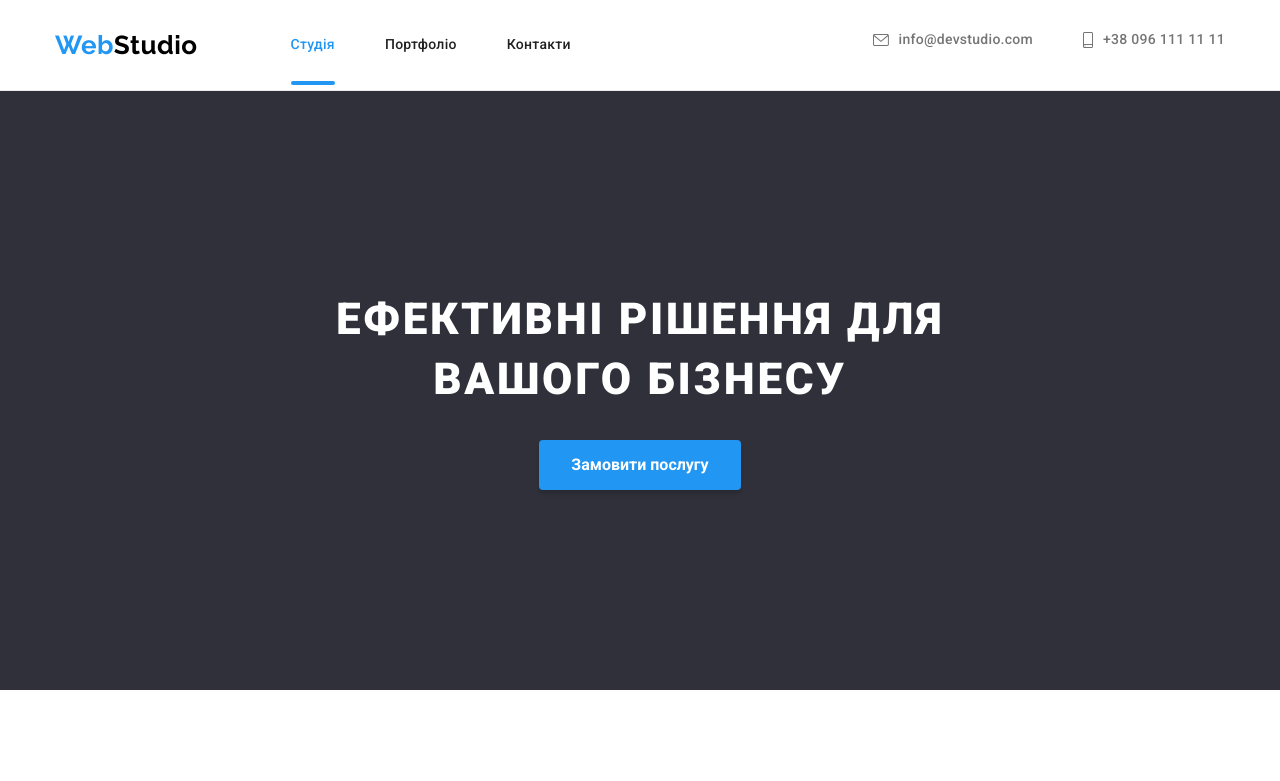
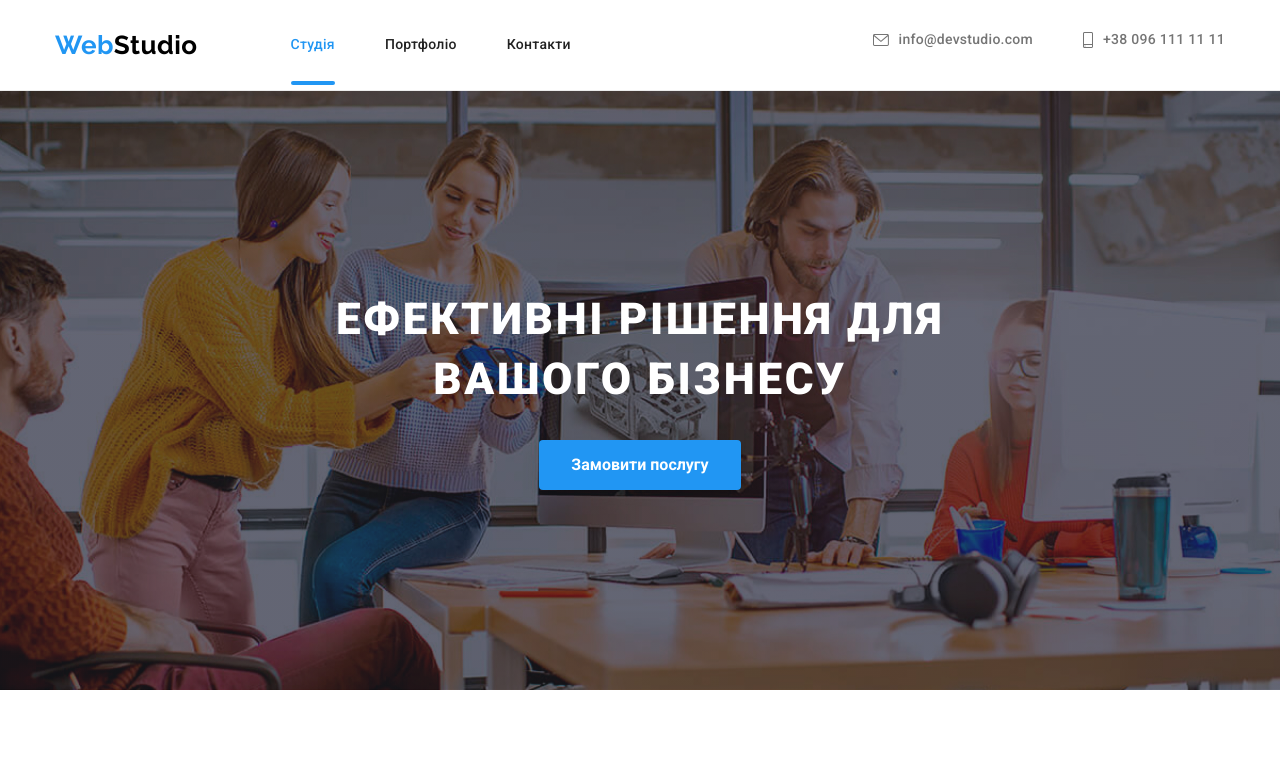
Before and after one commit to Mary-knows/goit-markup-hw-08, a plain HTML site: page index.html in a window 1280 px wide. Shown: the top 781 px of the page. Drawn offline with nearby package versions, Linux system fonts and the light colour scheme; files that its build step writes are made by us from their sources.

Commit message:
исправляет путь к фоновому изображению

```diff
--- a/sass/layouts/_hero.scss
+++ b/sass/layouts/_hero.scss
@@ -13,7 +13,7 @@
     background-image: linear-gradient(to right,
             rgba(47, 48, 58, 0.4),
             rgba(47, 48, 58, 0.4)),
-        url(./images/background/bg-s.jpg);
+        url(../images/background/bg-s.jpg);
 
         @media (min-device-pixel-ratio: 2),
             (-webkit-min-device-pixel-ratio: 2),
@@ -22,7 +22,7 @@
                 background-image: linear-gradient(to right,
                 rgba(47, 48, 58, 0.4),
                 rgba(47, 48, 58, 0.4)),
-            url(./images/background/bg-s@2x.jpg);
+            url(../images/background/bg-s@2x.jpg);
             }
 
 
@@ -34,7 +34,7 @@
         background-image: linear-gradient(to right,
             rgba(47, 48, 58, 0.4),
             rgba(47, 48, 58, 0.4)),
-        url(./images/background/bg-m.jpg);
+        url(../images/background/bg-m.jpg);
         max-width: 768px;
 
         @media (min-device-pixel-ratio: 2),
@@ -44,7 +44,7 @@
                 background-image: linear-gradient(to right,
                     rgba(47, 48, 58, 0.4),
                     rgba(47, 48, 58, 0.4)),
-                url(./images/background/bg-m@2x.jpg);
+                url(../images/background/bg-m@2x.jpg);
             }
     }
 
@@ -52,7 +52,7 @@
         background-image: linear-gradient(to right,
             rgba(47, 48, 58, 0.4),
             rgba(47, 48, 58, 0.4)),
-        url(./images/background/bg-l.jpg);
+        url(../images/background/bg-l.jpg);
         max-width: 1600px;
         padding-top: 200px;
         padding-bottom: 200px;
@@ -64,7 +64,7 @@
                 background-image: linear-gradient(to right,
                 rgba(47, 48, 58, 0.4),
                 rgba(47, 48, 58, 0.4)),
-            url(./images/background/bg-l@2x.jpg);
+            url(../images/background/bg-l@2x.jpg);
             }
     }
 }
```
